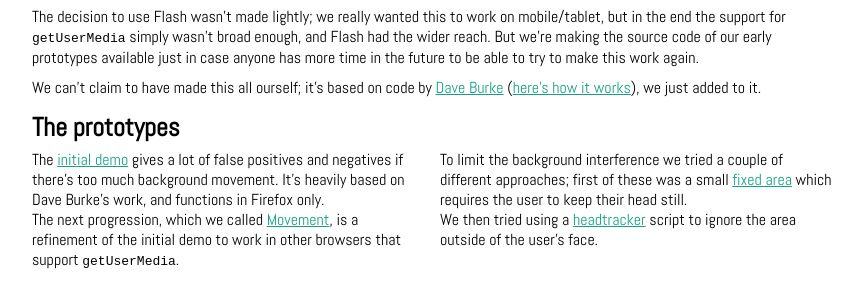
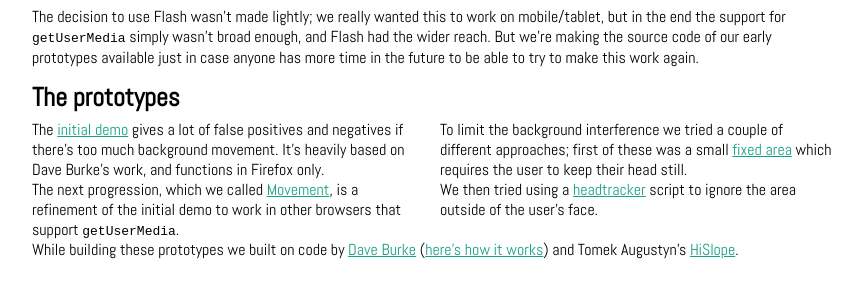
Before and after one commit to rehabstudio/blink-detect, a plain HTML site: page index.html in a window 1280 px wide. Shown: the part 139-446 px from the top of the page, without its empty margins (208-1070 px from the left). Drawn offline with Linux system fonts and the light colour scheme.

Commit message:
Attribution

```diff
--- a/index.html
+++ b/index.html
@@ -51,7 +51,6 @@
 			<h1>Blink detection using getUserMedia and Canvas</h1>
 			<p><a href="http://rehabstudio.com">We</a> recently launched the <a href="http://www.youtube.com/user/virginmobileusa/blinkwashing">Blinkwashing</a> project for Virgin Media USA, which uses camera input to detect when a user blinks, and using that as a trigger to switches between a range of videos. We ended up building this in Flash, but much of the preparatory work was done with <code>getUserMedia</code> and <code>canvas</code>.</p>
 			<p>The decision to use Flash wasn’t made lightly; we really wanted this to work on mobile/tablet, but in the end the support for <code>getUserMedia</code> simply wasn’t broad enough, and Flash had the wider reach. But we’re making the source code of our early prototypes available just in case anyone has more time in the future to be able to try to make this work again.</p>
-			<p>We can’t claim to have made this all ourself; it’s based on code by <a href="http://gddbeijing.appspot.com/blink.html">Dave Burke</a> (<a href="http://ajaxian.com/archives/finally-a-useful-blink-tag-detecting-your-user-blinking">here’s how it works</a>), we just added to it.</p>
 			<h2>The prototypes</h2>
 			<div class="prototypes">
 				<p>The <a href="/blink-detect/initial-demo/">initial demo</a> gives a lot of false positives and negatives if there's too much background movement. It’s heavily based on Dave Burke’s work, and functions in Firefox&nbsp;only.</p>
@@ -59,6 +58,7 @@
 				<p>To limit the background interference we tried a couple of different approaches; first of these was a small <a href="/blink-detect/area/">fixed area</a> which requires the user to keep their head&nbsp;still.</p>
 				<p>We then tried using a <a href="/blink-detect/headtracker/">headtracker</a> script to ignore the area outside of the user’s&nbsp;face.</p>
 			</div>
+			<p>While building these prototypes we built on code by <a href="http://gddbeijing.appspot.com/blink.html">Dave Burke</a> (<a href="http://ajaxian.com/archives/finally-a-useful-blink-tag-detecting-your-user-blinking">here’s how it works</a>) and Tomek Augustyn’s <a href="https://github.com/og2t/HiSlope">HiSlope</a>.</p>
 		</div>
 	</section>
 	<!-- Scripts -->
```
